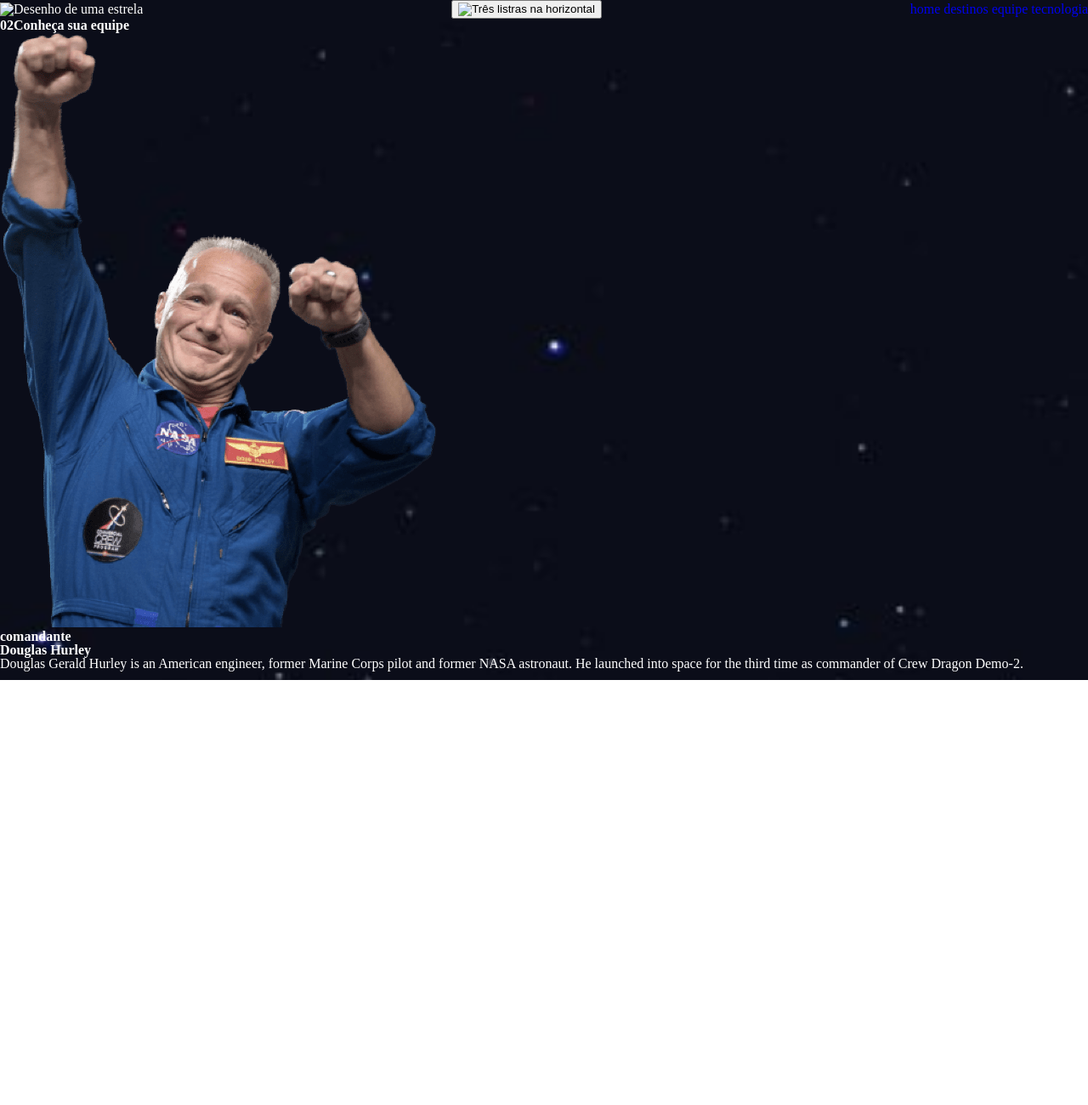
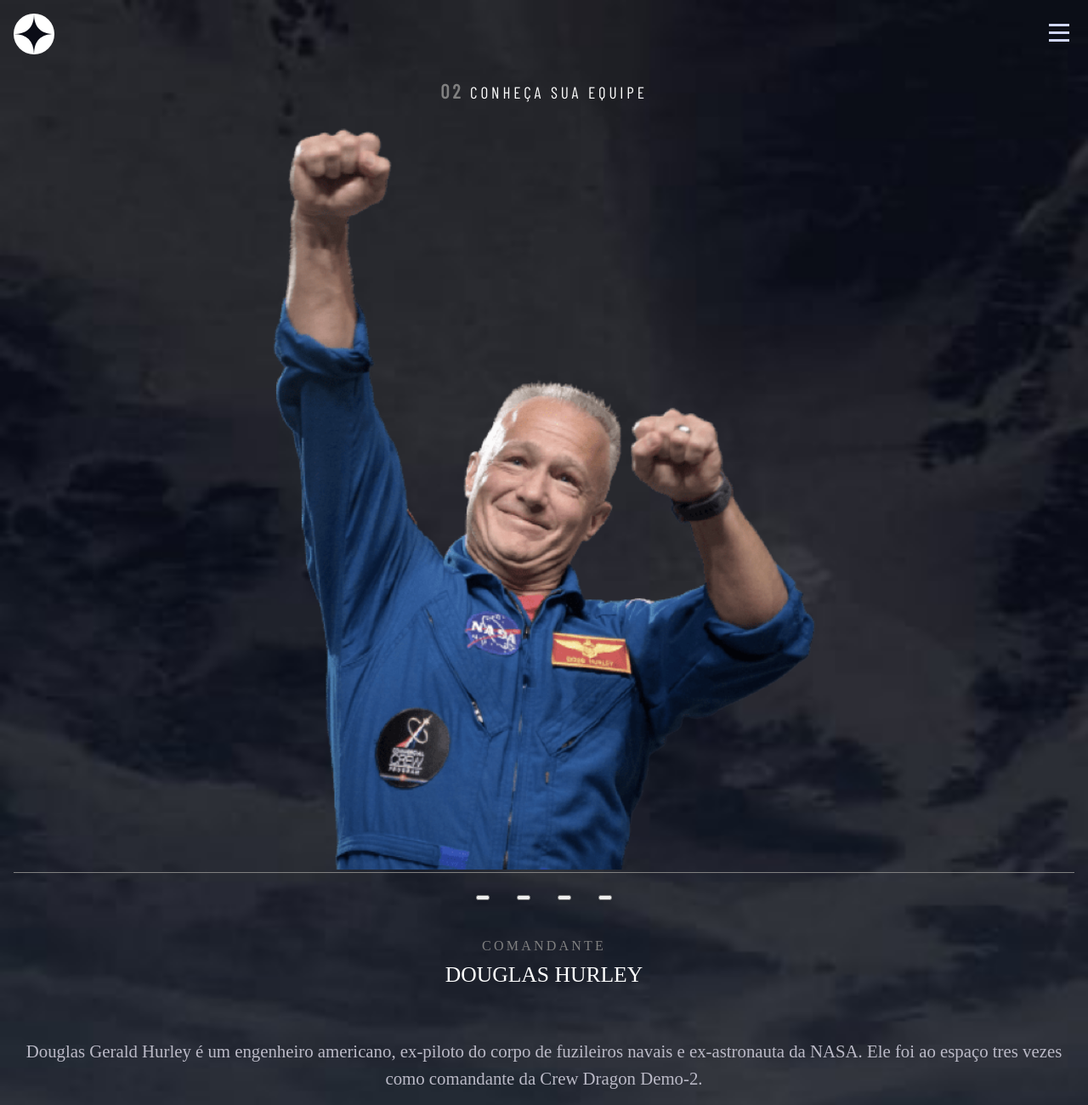
Before and after one commit to JeanLamego/siteTurismoEspacial, a plain HTML site: page html/equipe.html in a window 1280 px wide. Shown: the top 1300 px of the page at 85% size. Before the commit the page ends 800 px from the top, so only its background shows below. Drawn offline with nearby package versions, Linux system fonts and the light colour scheme; a web font is replaced by a local one.

Commit message:
crew css finished

```diff
--- /dev/null
+++ b/css/equipe.css
@@ -0,0 +1,73 @@
+body{
+    background-image: url("../assets/crew/background-crew-mobile.jpg");
+    background-size: cover;
+    margin:1em;
+}
+
+.crew-container{
+    display: flex;
+    justify-content: center;
+    align-items: center;
+    flex-direction: column;
+    border-bottom: 1px solid grey;
+    margin-top: 2em;
+}
+.crew-title {
+    font-family: 'Barlow Condensed', sans-serif;
+    font-weight: 400;
+    text-transform:uppercase;
+    font-size: 1.2em;
+    letter-spacing: .2em;
+}
+.crew-title b{
+    color: grey;
+    font-size: 1.2em;
+}
+.crew-container img{
+    width: 50vw;
+    margin-top: 2em;
+
+}
+.crew-btns{
+    display: flex;
+    justify-content: center;
+    margin: 1em 0;
+    gap: 2em;
+    cursor: pointer;
+}
+
+.crew-informations{
+    display: flex;
+    flex-direction: column;
+    justify-content: space-around;
+    align-items: center;
+    height: 30vh;
+}
+.person-container{
+    font-family: 'Bellefair', serif;
+
+    text-transform:uppercase;
+
+    letter-spacing: .2em;
+}
+.crew-role{
+    font-size: 1em;
+    text-align: center;
+    margin-bottom: .8em;
+    font-weight: 400;
+    color: grey;
+}
+.crew-name{
+    font-size: 1.6em;
+    font-weight: 400;
+    letter-spacing: 0;
+}
+
+.crew-member-bio{
+    font-family: 'Bellefair', serif;
+    text-align: center;
+    font-size: 1.3em;
+    color: rgb(187, 186, 199);
+    line-height: 1.5em;
+    font-weight: 400;
+}
--- a/html/equipe.html
+++ b/html/equipe.html
@@ -6,35 +6,47 @@
     <meta name="viewport" content="width=device-width, initial-scale=1.0">
     <link rel="stylesheet" href="../css/style.css">
     <link rel="stylesheet" href="../css/reset.css">
+    <link rel="stylesheet" href="../css/equipe.css">
     <title>Equipe</title>
 </head>
 <body>
     <header>
         <nav class="header">
-            <img src="./assets/shared/logo.svg" alt="Desenho de uma estrela">
-            <button><img src="./assets/shared/icon-hamburger.svg" alt="Três listras na horizontal"></button>
-            <div class="navBar">
-                <a href="../index.html">home</a>
-                <a href="#">destinos</a>
-                <a href="./html/equipe.html">equipe</a>
-                <a href="./html/tecnologia.html">tecnologia</a>
+            <img src="../assets/shared/logo.svg" alt="Desenho de uma estrela">
+
+            <div class="nav-bar">
+                <button class="close-bar"><img src="../assets/shared/icon-close.svg" alt=""></button>
+                <a href="../index.html"><b>00<b> home</a>
+                    <a href="destinos.html"><b>01<b> destinos</a>
+                        <a href="#"><b>02<b> equipe</a>
+                            <a href="./html/tecnologia.html"><b>03<b> tecnologia</a>
                             </div>
+                            <button class="menu-btn"><img src="../assets/shared/icon-hamburger.svg" alt="Três listras na horizontal"></button>
                         </nav>
                     </header>
                     <main>
                         <div class="crew-container">
-            <h1 class="crew-titleh">
-                <b>02</b>Conheça sua equipe
+                            <h1 class="crew-title">
+                                <b>02</b> Conheça sua equipe
                             </h1>
                             <div class="crew-img"><img src="../assets/crew/image-douglas-hurley.png" alt="">
                             </div>
                         </div>
 
+                        <ul class="crew-btns">
+                            <li><button></button></li>
+                            <li><button></button></li>
+                            <li><button></button></li>
+                            <li><button></button></li>
+                        </ul>
+
                         <div class="crew-informations-container">
                             <div class="crew-informations">
+                                <div class="person-container">
                                     <h2 class="crew-role"> comandante </h2>
                                     <h1 class="crew-name">Douglas Hurley</h1>
-                <p class="crew-member-bio">Douglas Gerald Hurley is an American engineer, former Marine Corps pilot and former NASA astronaut. He launched into space for the third time as commander of Crew Dragon Demo-2.
+                                </div>
+                                <p class="crew-member-bio">Douglas Gerald Hurley é um engenheiro americano, ex-piloto do corpo de fuzileiros navais e ex-astronauta da NASA. Ele foi ao espaço tres vezes como comandante da Crew Dragon Demo-2.
                                 </p>
                             </div>
 
```
Also changed, not shown: html/destinos.html (+1 -1 lines). Lines whose indentation alone changed are shown as unchanged.
